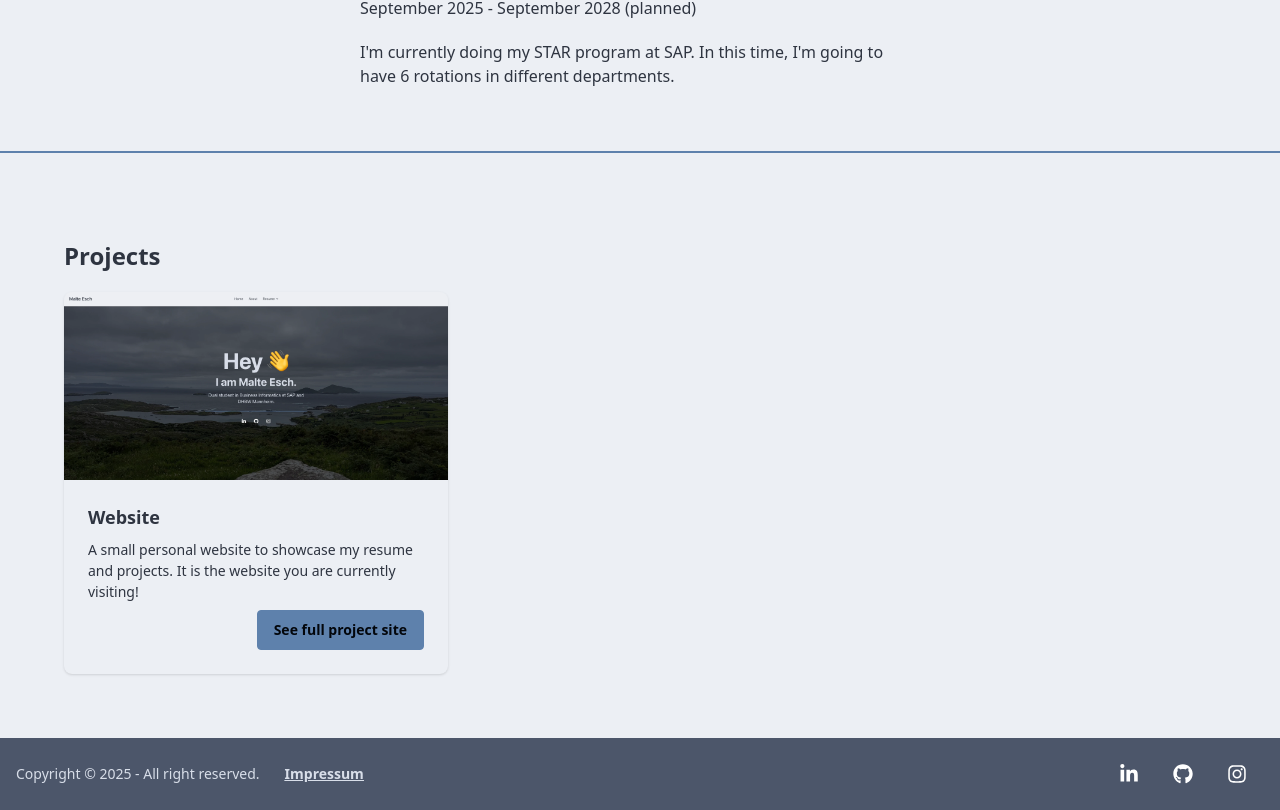
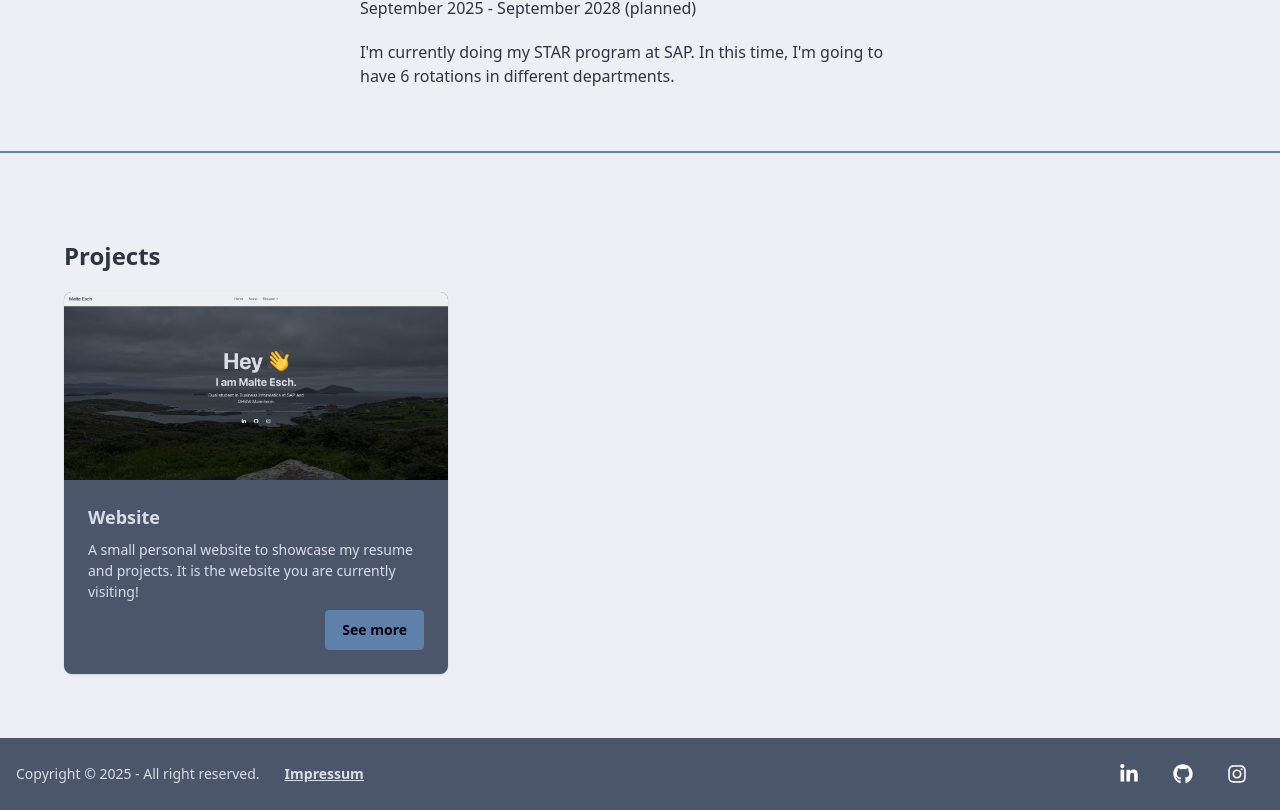
Before and after one commit to MaeschDEV/malte-esch-website, a Next.js app: page / in a window 1280 px wide. Shown: the part 1722-2532 px from the top of the page. Built offline with nearby package versions, Linux system fonts and the light colour scheme.

Commit message:
Made some small fixes to make the card fit on small pages

```diff
--- /dev/null
+++ b/app/components/projectCard.tsx
@@ -0,0 +1,26 @@
+import Link from "next/link";
+import React from "react";
+
+const projectCard = () => {
+  return (
+    <div className="card bg-neutral text-neutral-content lg:w-96 shadow-sm">
+      <figure>
+        <img src="/website_preview.webp" alt="Website Preview Image" />
+      </figure>
+      <div className="card-body">
+        <h2 className="card-title">Website</h2>
+        <p>
+          A small personal website to showcase my resume and projects. It is the
+          website you are currently visiting!
+        </p>
+        <div className="card-actions justify-end">
+          <button className="btn btn-primary">
+            <Link href="/projects/website">See more</Link>
+          </button>
+        </div>
+      </div>
+    </div>
+  );
+};
+
+export default projectCard;
--- a/app/components/projects.tsx
+++ b/app/components/projects.tsx
@@ -1,27 +1,12 @@
 import Link from "next/link";
 import React from "react";
+import ProjectCard from "./projectCard";
 
 const projects = () => {
   return (
     <div className="p-16">
       <h1 className="mb-5 text-2xl font-semibold text-left">Projects</h1>
-      <div className="card bg-base-100 w-96 shadow-sm">
-        <figure>
-          <img src="/website_preview.webp" alt="Website Preview" />
-        </figure>
-        <div className="card-body">
-          <h2 className="card-title">Website</h2>
-          <p>
-            A small personal website to showcase my resume and projects. It is
-            the website you are currently visiting!
-          </p>
-          <div className="card-actions justify-end">
-            <button className="btn btn-primary">
-              <Link href="/projects/website">See full project site</Link>
-            </button>
-          </div>
-        </div>
-      </div>
+      <ProjectCard></ProjectCard>
     </div>
   );
 };
--- a/app/globals.css
+++ b/app/globals.css
@@ -1,4 +1,4 @@
 @import "tailwindcss";
 @plugin "daisyui" {
-  themes: nord --default, dim --prefersdark;
+  themes: nord --default, business --prefersdark;
 }
```
